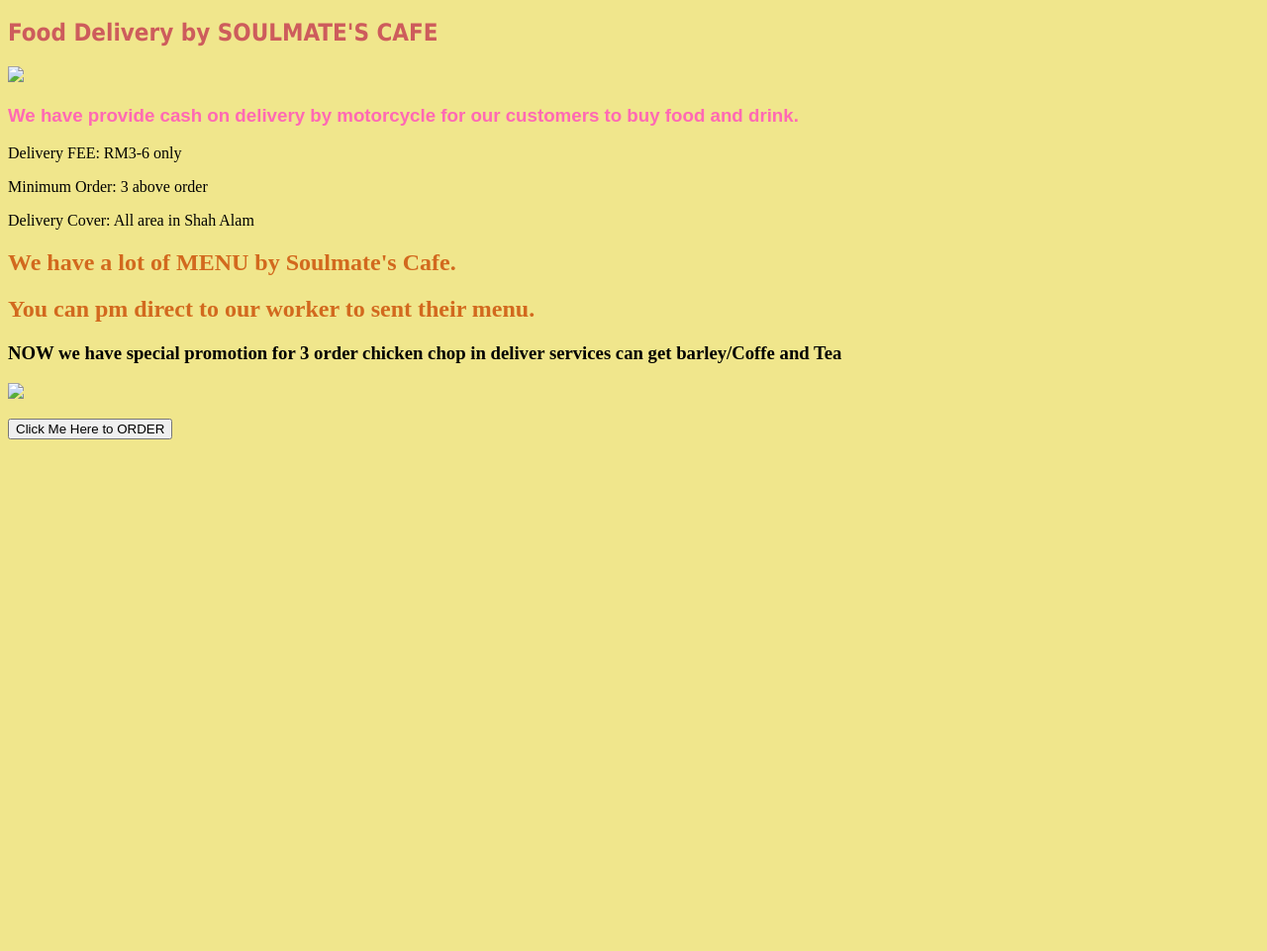
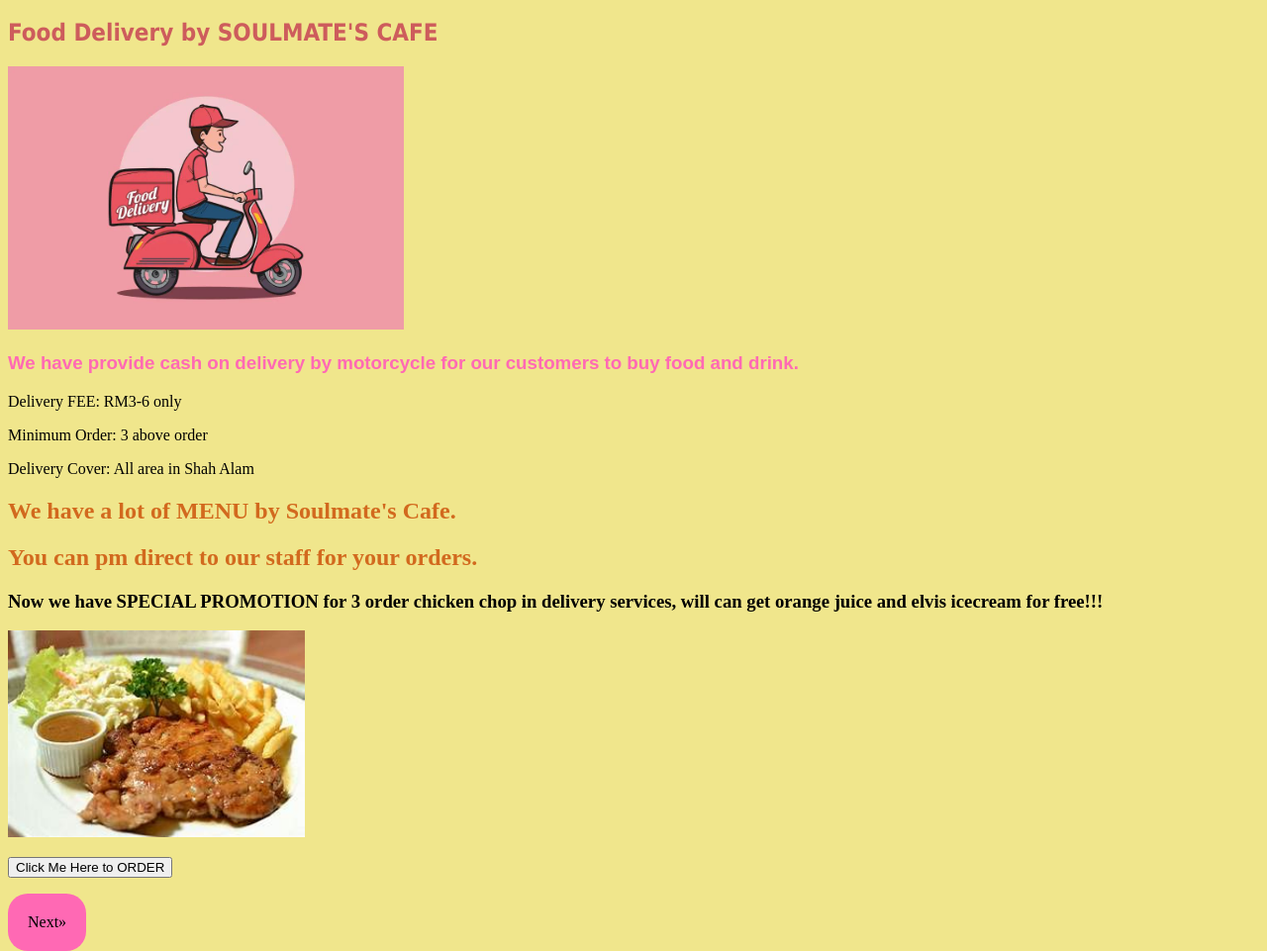
Before and after one commit to NoorShazelinKhalifah/IMD311-Group, a plain HTML site: page Delivery Services.html in a window 1280 px wide. Shown: the part 61-1022 px from the top of the page at 99% size. Before the commit the page ends 800 px from the top, so only its background shows below. Drawn offline with Linux system fonts and the light colour scheme.

Commit message:
Add files via upload

```diff
--- a/Delivery Services.html
+++ b/Delivery Services.html
@@ -4,6 +4,27 @@
 	<meta charset="utf-8">
 	<meta name="viewport" content="width=device-width,initial-scale=1">
 	<title>Delivery Services</title>
+	<style type="text/css">
+
+
+		a:Link, a:visited
+         {
+            background-color: hotpink;
+            color: black;
+            padding: 20px;
+            position: absolute;
+            text-align: center;
+            text-decoration: none;
+            display: inline-block;
+            border-radius: 20px;
+            text-align: center;
+        }
+          a:hover, a:active
+      {
+         background-color: skyblue;
+
+      }
+	</style>
 
 </head>
 <body style="background-color: khaki;">
@@ -12,7 +33,7 @@
 
 	<h2 style="color: indianred; font-family: tahoma;">Food Delivery by SOULMATE'S CAFE</h2>
 
-	<img src="gambardelivery.jpeg" width="400px">
+	<img src="images/Delivery.jpeg" width="400px">
 
 <h3 style="font-family: sans-serif; color: hotpink;">We have provide cash on delivery by motorcycle for our customers to buy food and drink. </h3>
 
@@ -21,13 +42,15 @@
 <p>Delivery Cover: All area in Shah Alam</p>
 
 	<h2 style="color: chocolate;">We have a lot of MENU by Soulmate's Cafe.</h2>
-	<h2 style="color: chocolate;">You can pm direct to our worker to sent their menu.</h2>
+	<h2 style="color: chocolate;">You can pm direct to our staff for your orders.</h2>
 
-	<h3>NOW we have special promotion for 3 order chicken chop in deliver services can get barley/Coffe and Tea</h3>
+	<h3>Now we have SPECIAL PROMOTION for 3 order chicken chop in delivery services, will can get orange juice and elvis icecream for free!!!</h3>
 
-	<img src="makanan.jpeg" width="300px">
+	<img src="images/Chicken chop 2.jpg" width="300px">
 
 	<p><button><a fref="http://www.wasap.my/60149937137">Click Me Here to ORDER</button></p>
 
+	<a href="Opening Hours.html" class="Next">Next&raquo;</a>
+
 </body>
 </html>
```
